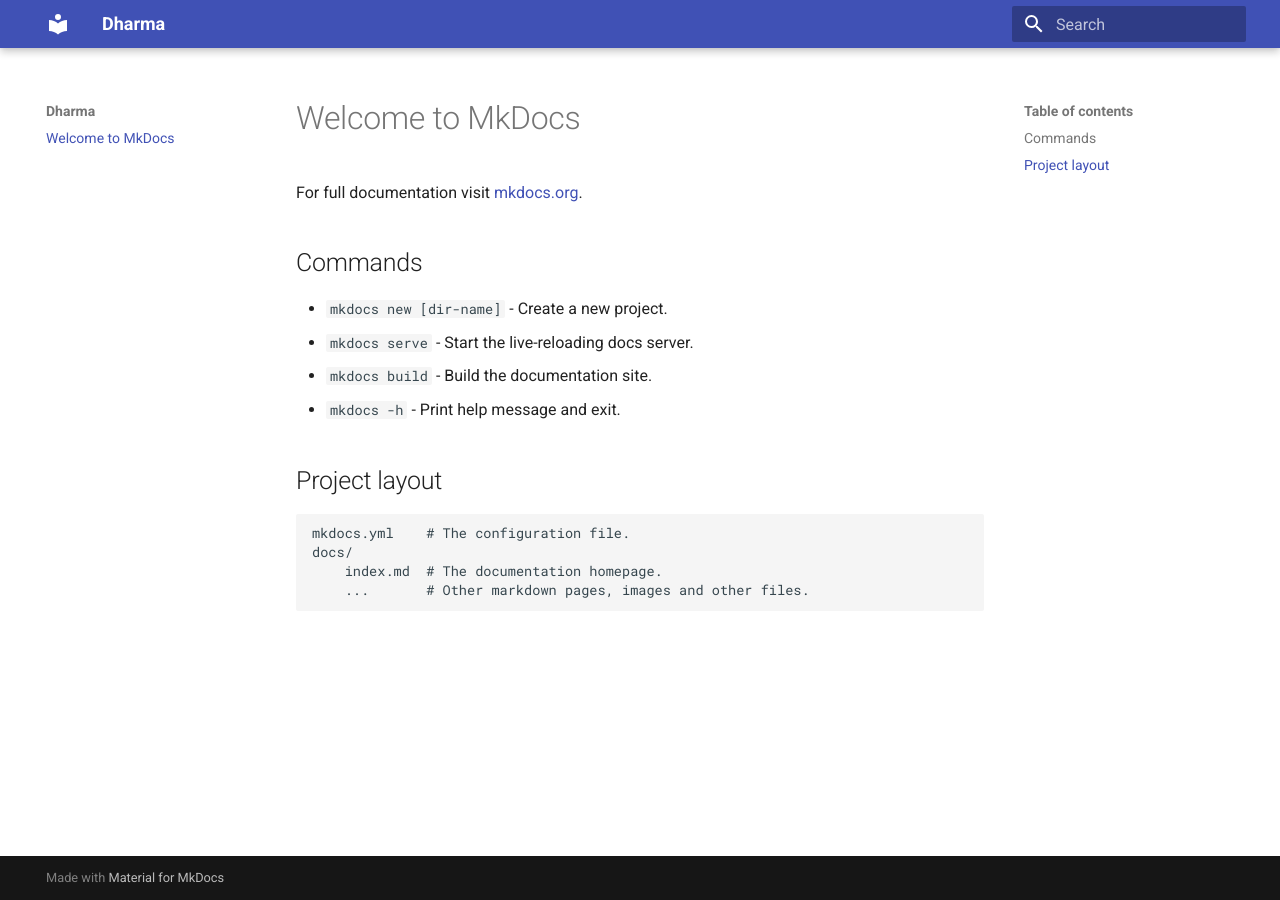
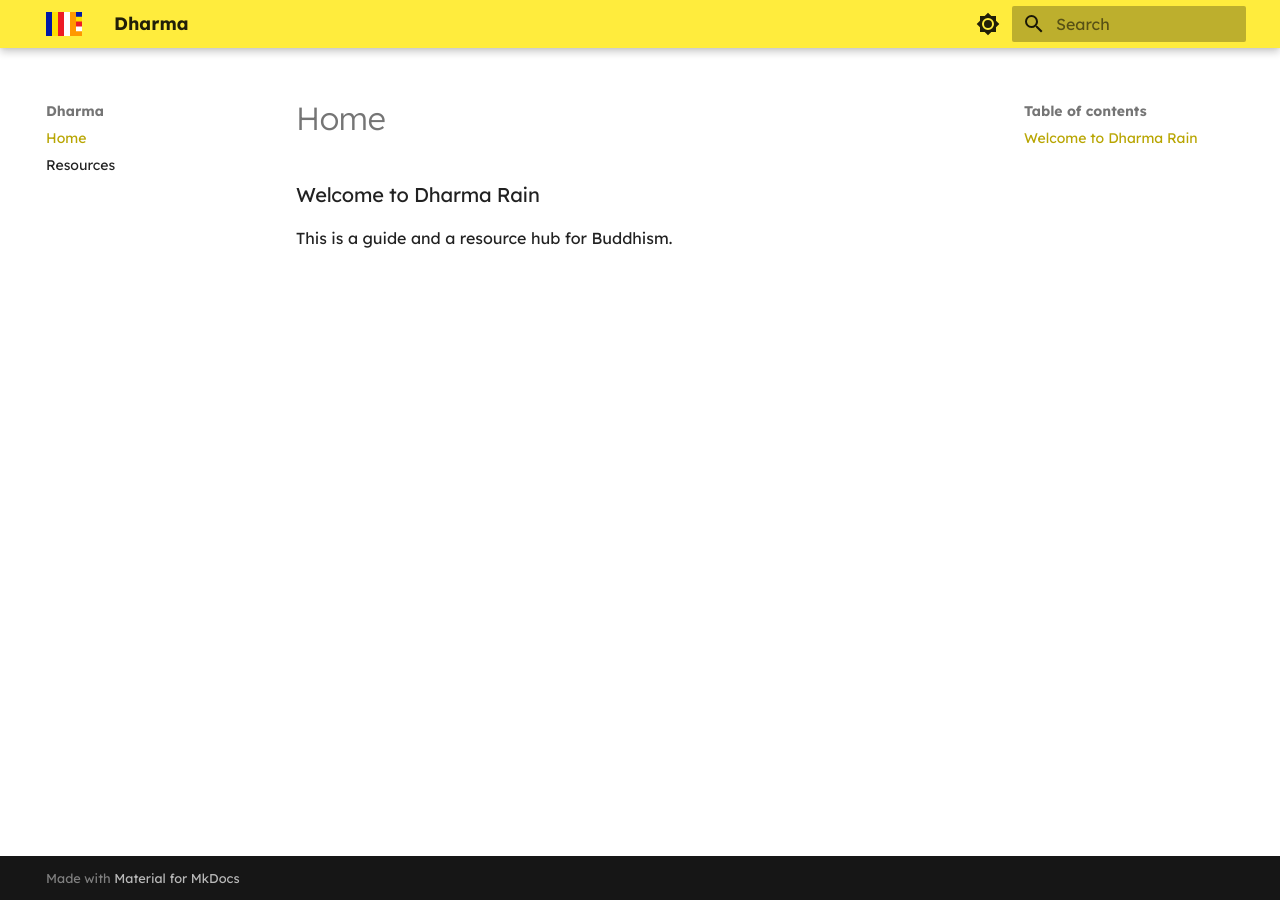
Before and after one commit to brishtibheja/dharma, an MkDocs documentation site: the page built from docs/index.md, in a window 1280 px wide. Built offline with MkDocs 1.6.1 and Material for MkDocs 9.7.7, drawn with Linux system fonts in a browser that asks for light colours.

Commit message:
styling: set up themes and icons

```diff
--- a/docs/index.md
+++ b/docs/index.md
@@ -1,17 +1,3 @@
-# Welcome to MkDocs
+### Welcome to Dharma Rain
 
-For full documentation visit [mkdocs.org](https://www.mkdocs.org).
-
-## Commands
-
-* `mkdocs new [dir-name]` - Create a new project.
-* `mkdocs serve` - Start the live-reloading docs server.
-* `mkdocs build` - Build the documentation site.
-* `mkdocs -h` - Print help message and exit.
-
-## Project layout
-
-    mkdocs.yml    # The configuration file.
-    docs/
-        index.md  # The documentation homepage.
-        ...       # Other markdown pages, images and other files.
+This is a guide and a resource hub for Buddhism.
--- /dev/null
+++ b/docs/resources.md
@@ -0,0 +1 @@
+Collection of resources
--- a/mkdocs.yml
+++ b/mkdocs.yml
@@ -2,3 +2,26 @@
 site_url: https://brishtibheja.github.io/dharma
 theme:
   name: material
+  font:
+    text: Lexend
+  logo: assets/logo.svg
+  favicon: assets/logo.svg
+  palette:
+
+    # Palette toggle for light mode
+    - media: "(prefers-color-scheme: light)"
+      scheme: default
+      primary: yellow
+      accent: deep orange
+      toggle:
+        icon: material/brightness-7
+        name: Switch to dark mode
+
+    # Palette toggle for dark mode
+    - media: "(prefers-color-scheme: dark)"
+      scheme: slate
+      primary: yellow
+      accent: deep orange
+      toggle:
+        icon: material/brightness-4
+        name: Switch to light mode
```
Also changed, not shown: docs/assets/logo.svg (added).
